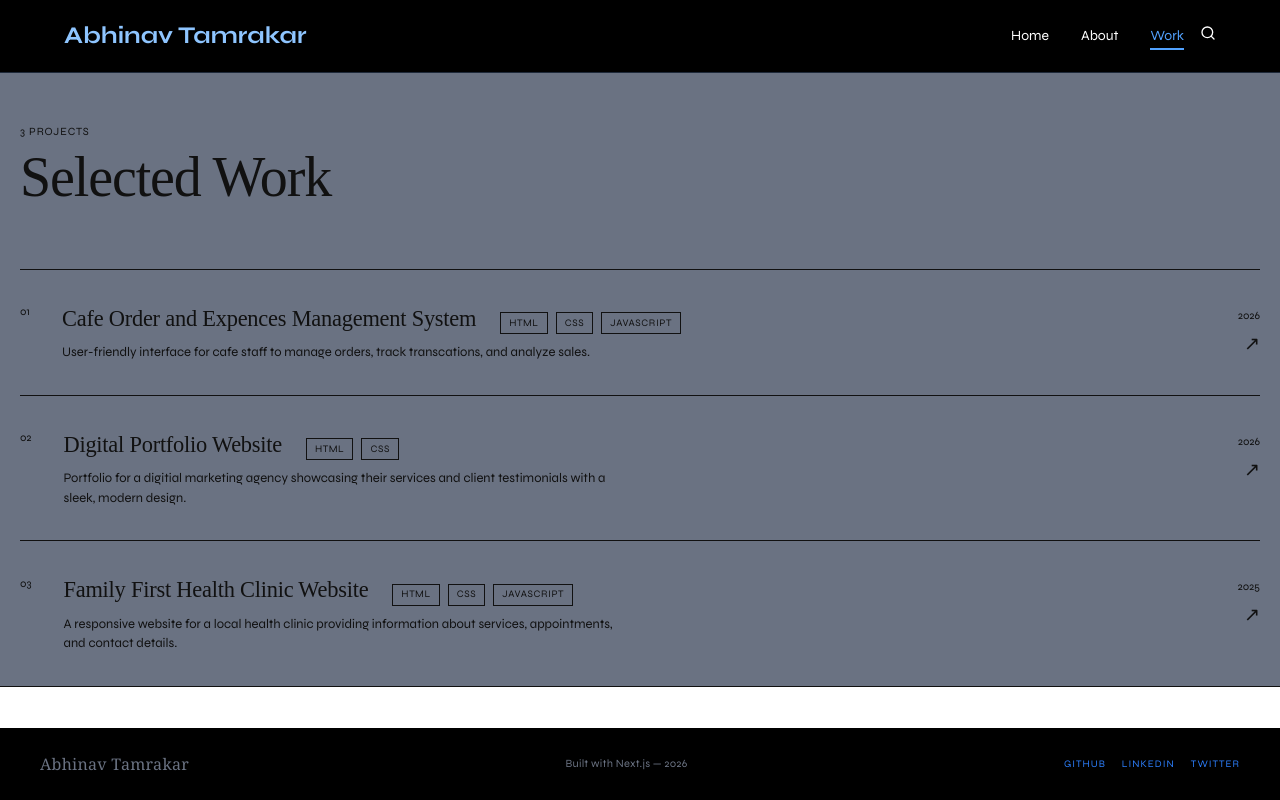
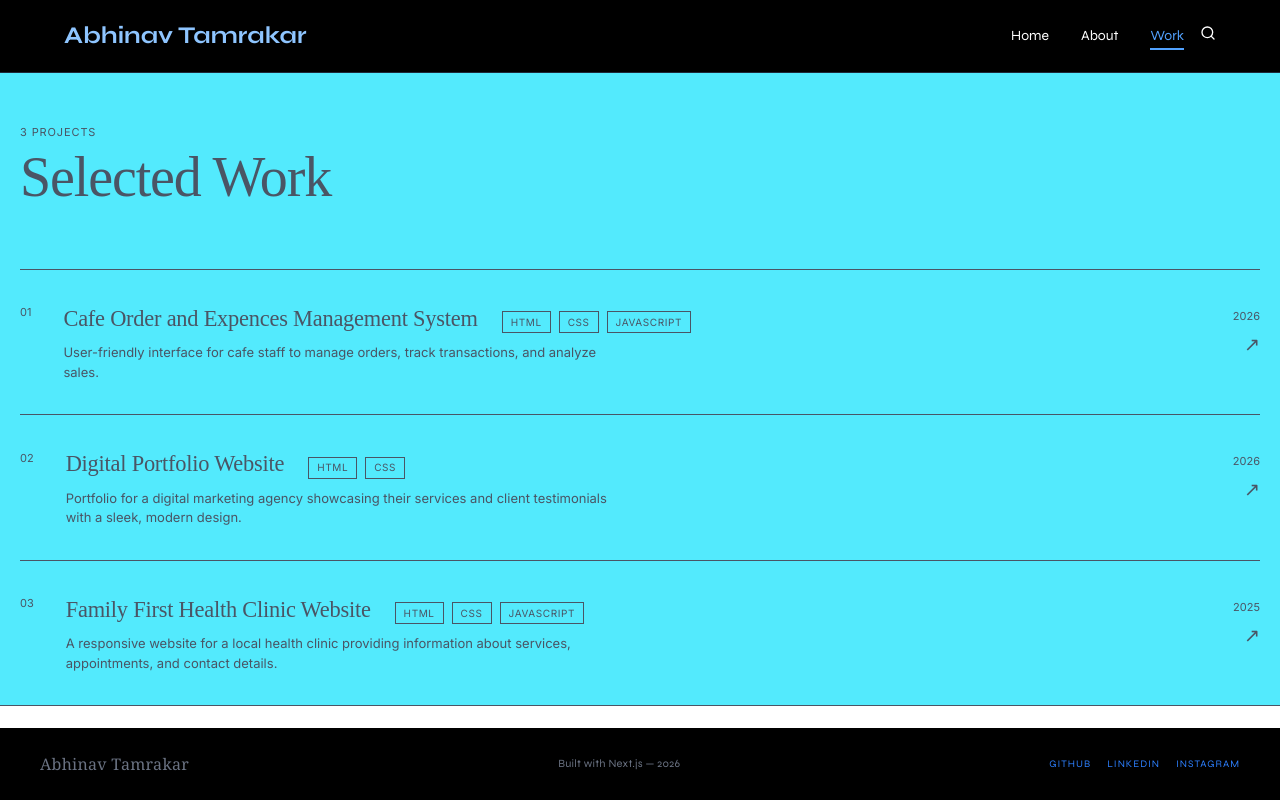
Before and after one commit to AbhinavTamrakar/SelfPortfolio, a Next.js app: page /work in a window 1280 px wide. Built offline with nearby package versions, Linux system fonts and the light colour scheme.

Commit message:
Add files via upload

```diff
--- a/app/components/Footer.tsx
+++ b/app/components/Footer.tsx
@@ -13,15 +13,21 @@ export default function Footer() {
       </span>
 
       <div className="flex gap-4 order-4 md:order-3">
-        {["GitHub", "LinkedIn", "Twitter"].map((s) => (
-          <a
-            key={s}
-            href="#"
-            className="text-blue-500 hover:text-shadow-green-600 uppercase text-[10px] tracking-widest transition-colors duration-200"
-          >
-            {s}
-          </a>
-        ))}
+        {[
+          { label: "GitHub", href: "https://github.com/AbhinavTamrakar" },
+          { label: "LinkedIn", href: "https://www.linkedin.com/in/abhinav-tamrakar-40b1ba188/" },
+          { label: "Instagram", href: "https://www.instagram.com/hey_turke/?hl=enr" },
+        ].map((s) => (
+      <a
+        key={s.label}
+        href={s.href}
+        target="_blank"
+        rel="noopener noreferrer"
+        className="text-blue-500 hover:text-green-600 uppercase text-[10px] tracking-widest transition-colors duration-200"
+      >
+        {s.label}
+      </a>
+      ))}
       </div>
     </footer>
   );
--- a/app/page.tsx
+++ b/app/page.tsx
@@ -1,41 +1,76 @@
+'use client'
 import Link from 'next/link'
 import Image from 'next/image'
 import HeroSlider from './components/Hero'
 import { MessageCircle } from 'lucide-react'
 import { Lora } from 'next/font/google'
+import { motion } from 'framer-motion'
 
 const lora = Lora({ subsets: ['latin'], weight: '400' });
+
+const fadeUp = (delay = 0) => ({
+  initial: { opacity: 0, y: 32 },
+  animate: { opacity: 1, y: 0 },
+  transition: { duration: 0.7, delay, ease: [0.22, 1, 0.36, 1] },
+})
 
 export default function HomePage() {
   return (
     <main className="bg-blue-400">
       <HeroSlider />
+
       <section className="max-w-7xl mx-auto px-6 md:px-16 py-16 md:py-20">
         <div className="grid grid-cols-1 md:grid-cols-2 items-center gap-10">
 
           {/* Left - Image */}
-          <div className="flex justify-center">
-            <div className="relative w-56 h-72 md:w-80 md:h-96 lg:w-96 lg:h-125">
+          <motion.div
+            className="flex justify-center"
+            initial={{ opacity: 0, scale: 0.95 }}
+            whileInView={{ opacity: 1, scale: 1 }}
+            viewport={{ once: true, amount: 0.3 }}
+            transition={{ duration: 0.8, ease: [0.22, 1, 0.36, 1] }}
+          >
+            <div className="relative w-56 h-72 md:w-80 md:h-96 lg:w-96 lg:h-125 overflow-hidden shadow-2xl">
               <Image
                 src="/images/Abhinav.jpg"
                 alt="Abhinav Tamrakar"
                 fill
-                className="object-cover object-top"
+                className="object-cover object-top transition-transform duration-700 hover:scale-105"
                 priority
               />
             </div>
-          </div>
+          </motion.div>
 
           {/* Right - Text */}
           <div className="flex flex-col items-start gap-4">
-            <p className="text-[17px] font-bold italic tracking-widest text-gray-800 uppercase">
+            <motion.p
+              className="text-[17px] font-bold italic tracking-widest text-gray-800 uppercase"
+              initial={{ opacity: 0, x: 24 }}
+              whileInView={{ opacity: 1, x: 0 }}
+              viewport={{ once: true }}
+              transition={{ duration: 0.6, ease: [0.22, 1, 0.36, 1] }}
+            >
               Frontend Developer
-            </p>
-            <p className={`text-cyan-800 text-[20px] text-align text-base md:text-lg max-w-md ${lora.className}`}>
+            </motion.p>
+
+            <motion.p
+              className={`text-cyan-800 text-[20px] text-base md:text-lg max-w-md ${lora.className}`}
+              initial={{ opacity: 0, x: 24 }}
+              whileInView={{ opacity: 1, x: 0 }}
+              viewport={{ once: true }}
+              transition={{ duration: 0.6, delay: 0.1, ease: [0.22, 1, 0.36, 1] }}
+            >
               I design and build clean, performant digital experiences.
               Focused on frontend development with a sharp eye for detail.
-            </p>
-            <div className="flex gap-4 mt-4">
+            </motion.p>
+
+            <motion.div
+              className="flex gap-4 mt-4"
+              initial={{ opacity: 0, y: 16 }}
+              whileInView={{ opacity: 1, y: 0 }}
+              viewport={{ once: true }}
+              transition={{ duration: 0.6, delay: 0.2, ease: [0.22, 1, 0.36, 1] }}
+            >
               <Link
                 href="/work"
                 className="inline-flex items-center bg-black text-white px-7 py-3 text-xs font-semibold tracking-widest hover:bg-gray-800 transition"
@@ -46,12 +81,12 @@ export default function HomePage() {
                 href="https://wa.me/9779840356245"
                 target="_blank"
                 rel="noopener noreferrer"
-                className="inline-flex items-center bg-green-500 text-black border border-black px-7 py-3 text-xs font-semibold tracking-widest hover:bg-green-600 transition"
+                className="inline-flex items-center gap-2 bg-green-500 text-black border border-black px-7 py-3 text-xs font-semibold tracking-widest hover:bg-green-600 transition"
               >
-                <MessageCircle className="w-6 h-6" />
+                <MessageCircle className="w-5 h-5" />
                 GET IN TOUCH
               </a>
-            </div>
+            </motion.div>
           </div>
 
         </div>
--- a/app/work/page.tsx
+++ b/app/work/page.tsx
@@ -1,5 +1,6 @@
-"use client";
+'use client'
 import { Inter } from "next/font/google";
+import { motion } from "framer-motion";
 
 const inter = Inter({ subsets: ['latin'], weight: '400' });
 
@@ -9,7 +10,7 @@ const projects = [
     title: "Cafe Order and Expences Management System",
     tags: ["html", "css", "javascript"],
     description:
-      "User-friendly interface for cafe staff to manage orders, track transcations, and analyze sales.",
+      "User-friendly interface for cafe staff to manage orders, track transactions, and analyze sales.",
     year: "2026",
     link: "https://cafechiyahub.vercel.app/",
   },
@@ -18,7 +19,7 @@ const projects = [
     title: "Digital Portfolio Website",
     tags: ["html", "css"],
     description:
-      "Portfolio for a digitial marketing agency showcasing their services and client testimonials with a sleek, modern design.",
+      "Portfolio for a digital marketing agency showcasing their services and client testimonials with a sleek, modern design.",
     year: "2026",
     link: "https://astryxportfolio.vercel.app/",
   },
@@ -37,36 +38,63 @@ export default function Work() {
   return (
     <section
       id="work"
-      className= "{scroll-mt-16 border-b border-(--border) px-5 pt-16 bg-gray-500 text-gray-600} ${inter.className}"
+      className={`scroll-mt-16 border-b px-5 pt-16 bg-cyan-300 text-gray-600 ${inter.className}`}
     >
       <div className="mb-[clamp(2rem,6vw,4rem)] flex flex-row items-end justify-between gap-4">
         <div className="flex flex-col gap-2">
-          <span className="pt-15 text-[clamp(9px,2vw,11px)] tracking-[0.08em] uppercase text-(--muted)">
+          <motion.span
+            className="pt-15 text-[clamp(9px,2vw,11px)] tracking-[0.08em] uppercase"
+            initial={{ opacity: 0 }}
+            animate={{ opacity: 1 }}
+            transition={{ duration: 0.5 }}
+          >
             {projects.length} projects
-          </span>
-          <h2 className="font-['Lora',serif] text-[clamp(1.8rem,5vw,3.5rem)] font-normal tracking-[-0.02em] leading-none">
+          </motion.span>
+          <motion.h2
+            className="font-['Lora',serif] text-[clamp(1.8rem,5vw,3.5rem)] font-normal tracking-[-0.02em] leading-none"
+            initial={{ opacity: 0, y: 20 }}
+            animate={{ opacity: 1, y: 0 }}
+            transition={{ duration: 0.7, ease: [0.22, 1, 0.36, 1] }}
+          >
             Selected Work
-          </h2>
+          </motion.h2>
         </div>
       </div>
 
       <div>
         {projects.map((project, i) => (
-          <ProjectRow key={i} project={project} />
+          <ProjectRow key={i} project={project} index={i} />
         ))}
       </div>
     </section>
   );
 }
 
-function ProjectRow({ project }: { project: (typeof projects)[0] }) {
+function ProjectRow({
+  project,
+  index,
+}: {
+  project: (typeof projects)[0];
+  index: number;
+}) {
   return (
-    <a
+    <motion.a
       href={project.link}
-      className="project-row grid grid-cols-[auto_1fr_auto] gap-[clamp(1rem,4vw,2rem)] border-t border-(--border) px-0 py-[clamp(1rem,4vw,2rem)] no-underline transition-all duration-200 hover:mx-[clamp(-0.5rem,-2vw,-1.5rem)] hover:bg-black/1.5 hover:px-[clamp(0.5rem,2vw,1.5rem)]"
+      target="_blank"
+      rel="noopener noreferrer"
+      className="project-row grid grid-cols-[auto_1fr_auto] gap-[clamp(1rem,4vw,2rem)] border-t px-0 py-[clamp(1rem,4vw,2rem)] no-underline transition-all duration-200 hover:mx-[clamp(-0.5rem,-2vw,-1.5rem)] hover:bg-black/5 hover:px-[clamp(0.5rem,2vw,1.5rem)]"
       style={{ color: "inherit", cursor: "pointer" }}
+      initial={{ opacity: 0, y: 24 }}
+      whileInView={{ opacity: 1, y: 0 }}
+      viewport={{ once: true, amount: 0.2 }}
+      transition={{
+        duration: 0.6,
+        delay: index * 0.1,
+        ease: [0.22, 1, 0.36, 1],
+      }}
+      whileHover={{ x: 4 }}
     >
-      <span className="pt-[0.15rem] text-[clamp(9px,2vw,11px)] text-(--muted)">
+      <span className="pt-[0.15rem] text-[clamp(9px,2vw,11px)]">
         {project.number}
       </span>
       <div>
@@ -78,21 +106,27 @@ function ProjectRow({ project }: { project: (typeof projects)[0] }) {
             {project.tags.map((tag) => (
               <span
                 key={tag}
-                className="border border-(--border) px-2 py-[0.15rem] text-[clamp(8px,1.5vw,10px)] tracking-[0.06em] uppercase text-(--muted)"
+                className="border px-2 py-[0.15rem] text-[clamp(8px,1.5vw,10px)] tracking-[0.06em] uppercase"
               >
                 {tag}
               </span>
             ))}
           </div>
         </div>
-        <p className="m-0 max-w-140 text-[clamp(12px,2vw,13px)] text-(--muted)">
+        <p className="m-0 max-w-140 text-[clamp(12px,2vw,13px)]">
           {project.description}
         </p>
       </div>
       <div className="text-right">
-        <span className="text-[clamp(9px,2vw,11px)] text-(--muted)]">{project.year}</span>
-        <div className="mt-1 text-[clamp(1rem,2vw,1.2rem)] text-(--muted)">↗</div>
+        <span className="text-[clamp(9px,2vw,11px)]">{project.year}</span>
+        <motion.div
+          className="mt-1 text-[clamp(1rem,2vw,1.2rem)]"
+          whileHover={{ x: 3, y: -3 }}
+          transition={{ type: "spring", stiffness: 400 }}
+        >
+          ↗
+        </motion.div>
       </div>
-    </a>
+    </motion.a>
   );
 }
```
Also changed, not shown: app/about/page.tsx (+49 -19 lines), app/components/Hero.tsx (+66 -14 lines).
